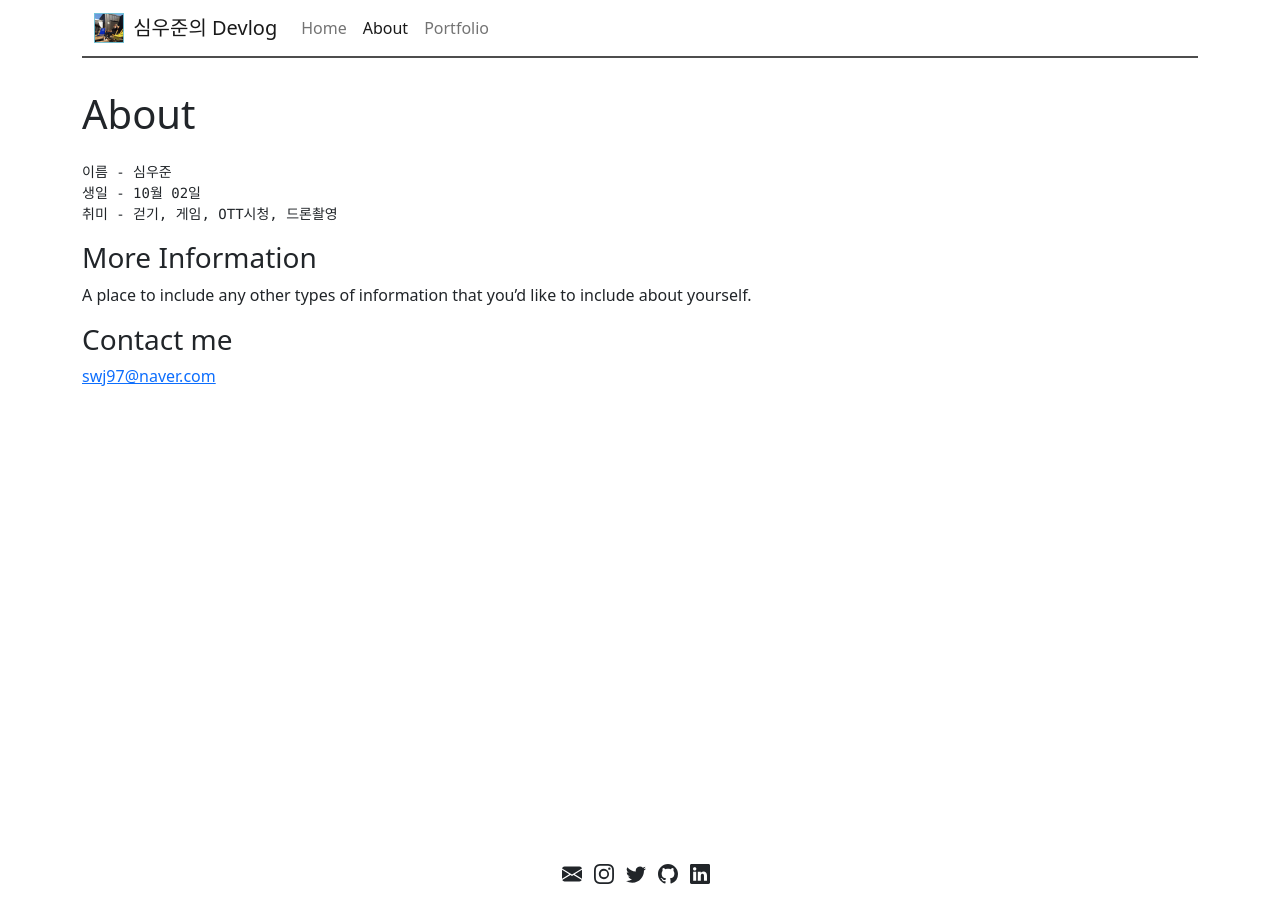
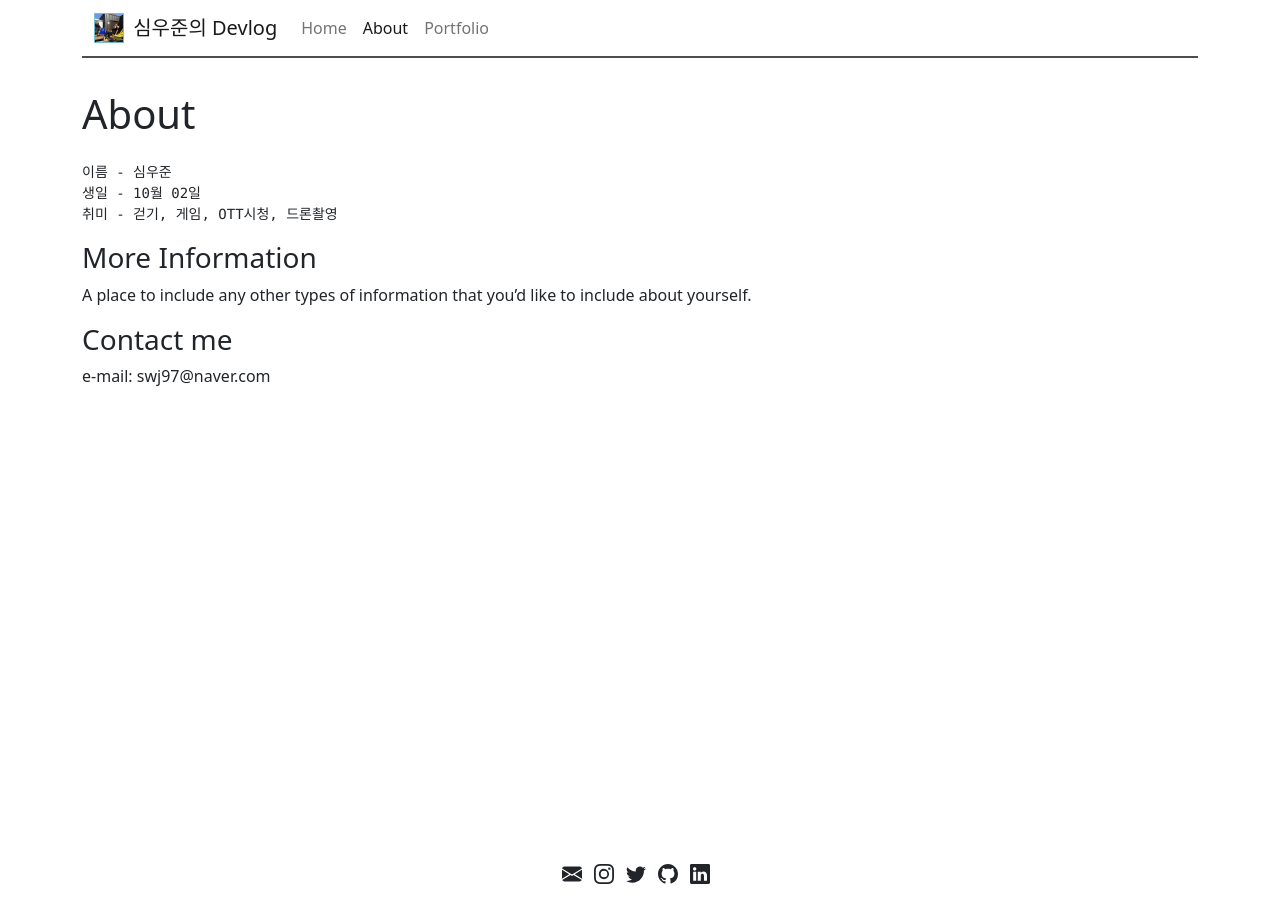
Before and after one commit to shimWooJun/shimWooJun.github.io, a Jekyll site: the page built from about.md, in a window 1280 px wide. Built offline with Jekyll 4.4.1, drawn with Linux system fonts in a browser that asks for light colours; part of the change alters nothing that is shown.

Commit message:
테마1.1

```diff
--- a/about.md
+++ b/about.md
@@ -15,4 +15,4 @@ A place to include any other types of information that you'd like to include abo
 
 ### Contact me
 
-[swj97@naver.com](mailto:email@domain.com)
+e-mail: swj97@naver.com
```
